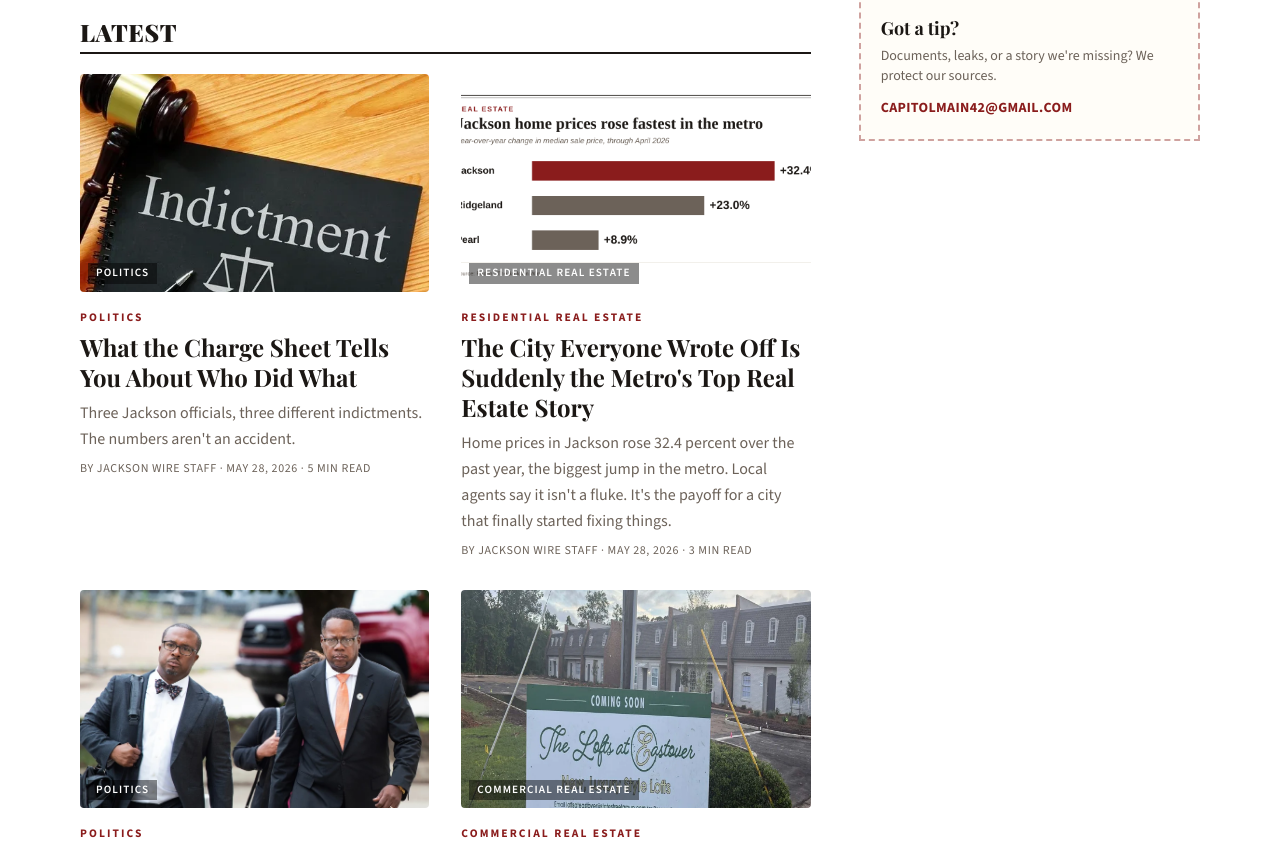
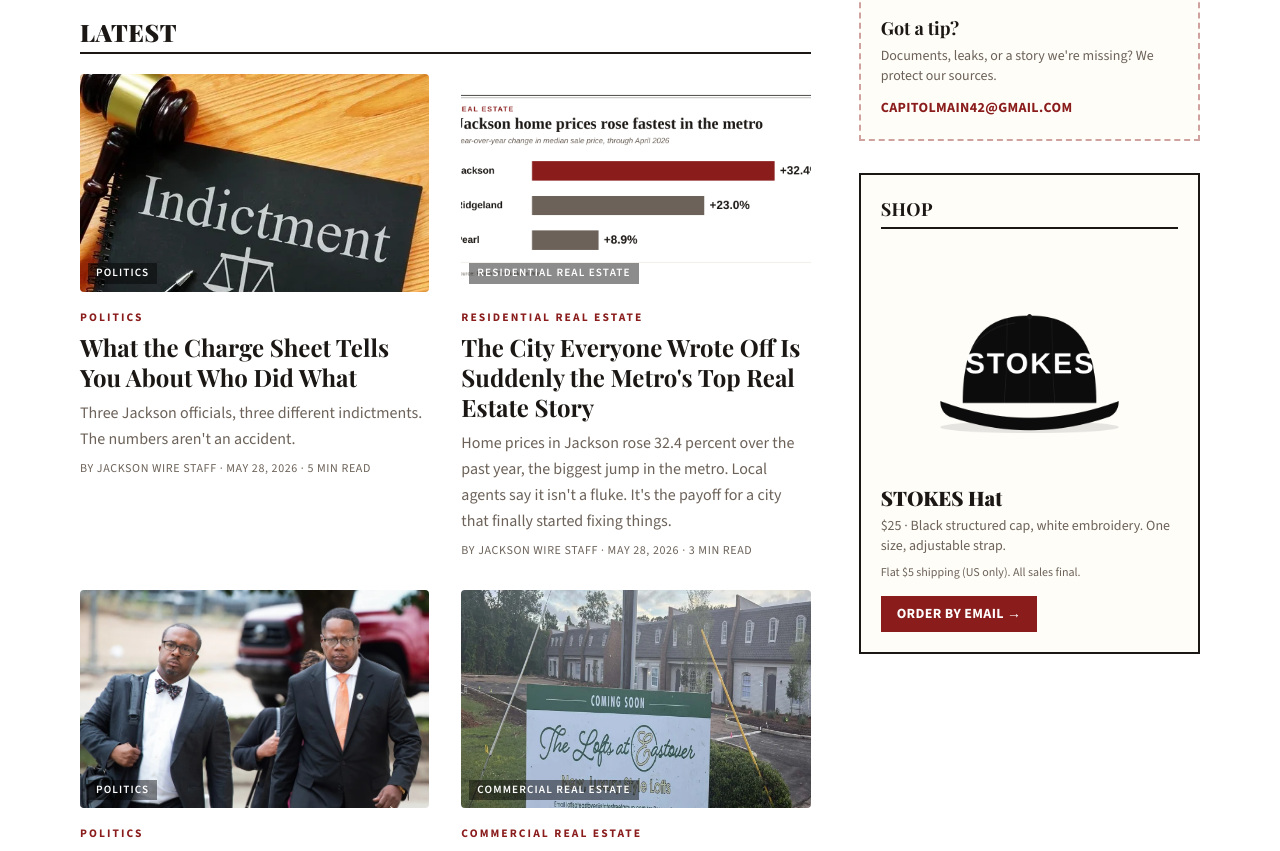
Before and after one commit to jowens3474/owens-law-site, a Next.js app: page / in a window 1280 px wide. Shown: the part 1067-1918 px from the top of the page. Built offline with nearby package versions, Linux system fonts and the light colour scheme; no server answers.

Commit message:
Add STOKES Hat shop card to homepage sidebar
Placeholder cap illustration, $25 + flat $5 US shipping, all sales final,
orders go via pre-filled mailto: to the newsroom inbox.

https://claude.ai/code/session_019QKA2F3fTsuQGsFcDQXe5S

```diff
--- a/app/components/Sidebar.tsx
+++ b/app/components/Sidebar.tsx
@@ -1,7 +1,21 @@
+import Image from "next/image";
 import Link from "next/link";
 import { getMostRead } from "@/lib/posts";
 import { categories, site } from "@/lib/site";
 import NewsletterSignup from "./NewsletterSignup";
+
+const orderSubject = "STOKES Hat order";
+const orderBody = `Hi —
+
+I'd like to order [quantity] STOKES hat(s).
+
+Name:
+Shipping address:
+
+Thanks!`;
+const orderHref = `mailto:${site.email}?subject=${encodeURIComponent(
+  orderSubject,
+)}&body=${encodeURIComponent(orderBody)}`;
 
 export default function Sidebar() {
   const mostRead = getMostRead(5);
@@ -67,6 +81,33 @@ export default function Sidebar() {
           {site.email}
         </a>
       </section>
+
+      <section className="border-2 border-ink bg-paper p-5">
+        <h2 className="border-b-2 border-ink pb-1 font-serif text-lg font-bold uppercase tracking-wide">
+          Shop
+        </h2>
+        <Image
+          src="/stokes-hat.png"
+          alt="Black structured baseball cap with white embroidered STOKES lettering."
+          width={800}
+          height={600}
+          className="mt-4 h-auto w-full"
+        />
+        <p className="mt-4 font-serif text-xl font-black">STOKES Hat</p>
+        <p className="mt-1 text-sm text-muted">
+          $25 · Black structured cap, white embroidery. One size, adjustable
+          strap.
+        </p>
+        <p className="mt-2 text-xs text-muted">
+          Flat $5 shipping (US only). All sales final.
+        </p>
+        <a
+          href={orderHref}
+          className="mt-4 inline-block bg-crimson px-4 py-2 text-sm font-bold uppercase tracking-wide text-white transition-colors hover:bg-crimson-dark"
+        >
+          Order by email →
+        </a>
+      </section>
     </aside>
   );
 }
```
Also changed, not shown: public/stokes-hat.png (added).
